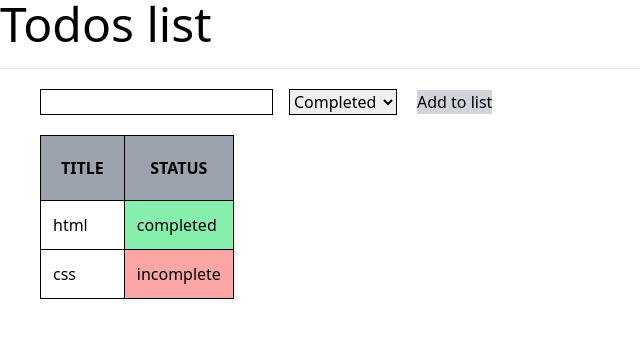
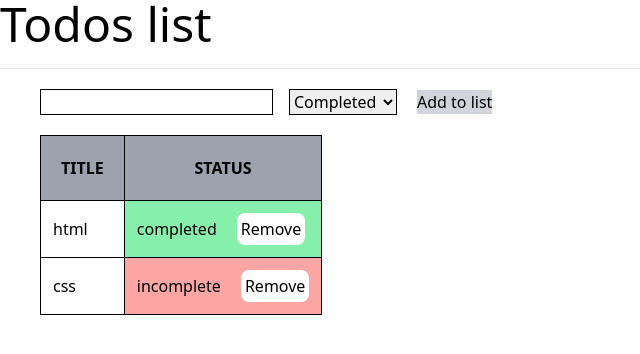
Before and after one commit to maden1738/react-mindrisers, a React (Vite) app: page / in a window 1280 px wide. Shown: the top 354 px of the page, without its empty margins (0-640 px from the left). Built offline with nearby package versions, Linux system fonts and the light colour scheme.

Commit message:
add remove element button

```diff
--- a/src/components/TodosList.jsx
+++ b/src/components/TodosList.jsx
@@ -16,6 +16,13 @@ export default function TodosList() {
     setTodos(temp);
   };
 
+  const removeElement = (event) => {
+    let index = event.target.id;
+    let temp = [...todos];
+    temp.splice(index, 1);
+    setTodos(temp);
+  };
+
   return (
     <>
       <h1 className="text-5xl">Todos list</h1>
@@ -28,7 +35,7 @@ export default function TodosList() {
           className="border border-black ml-10 mr-4"
         />
         <select name="status" id="" className="border border-black">
-          <option value="complete">Completed</option>
+          <option value="completed">Completed</option>
           <option value="incomplete">Incomplete</option>
         </select>
         <button className="bg-gray-300 ml-5">Add to list</button>
@@ -46,7 +53,7 @@ export default function TodosList() {
           </tr>
         </thead>
         <tbody>
-          {todos.map((el) => (
+          {todos.map((el, index) => (
             <tr>
               <td className="border border-collapse border-black p-3">
                 {el.title}
@@ -57,6 +64,13 @@ export default function TodosList() {
                 }`}
               >
                 {el.status}
+                <button
+                  className="ml-5 bg-white p-1 rounded-lg"
+                  id={index}
+                  onClick={removeElement}
+                >
+                  Remove
+                </button>
               </td>
             </tr>
           ))}
```
